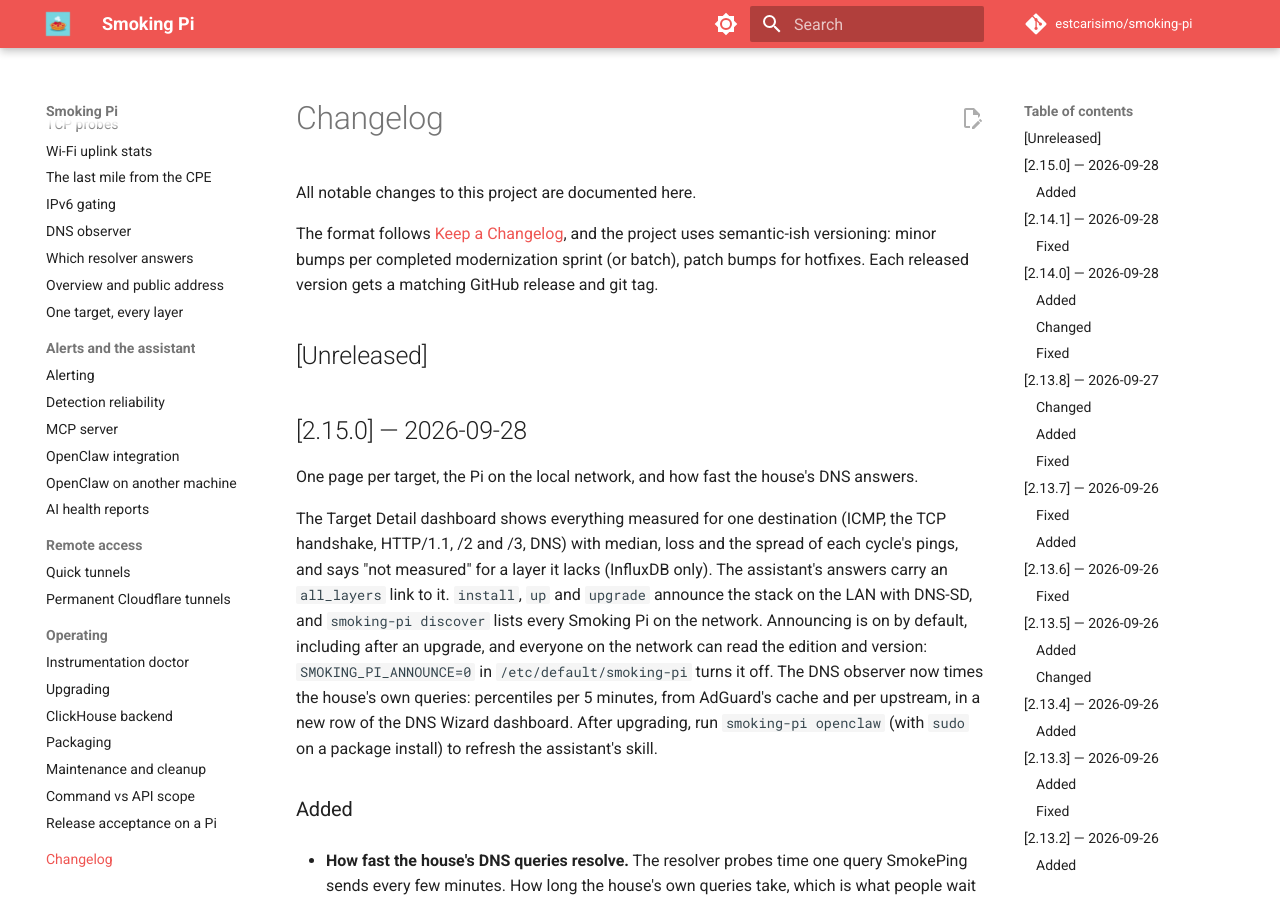
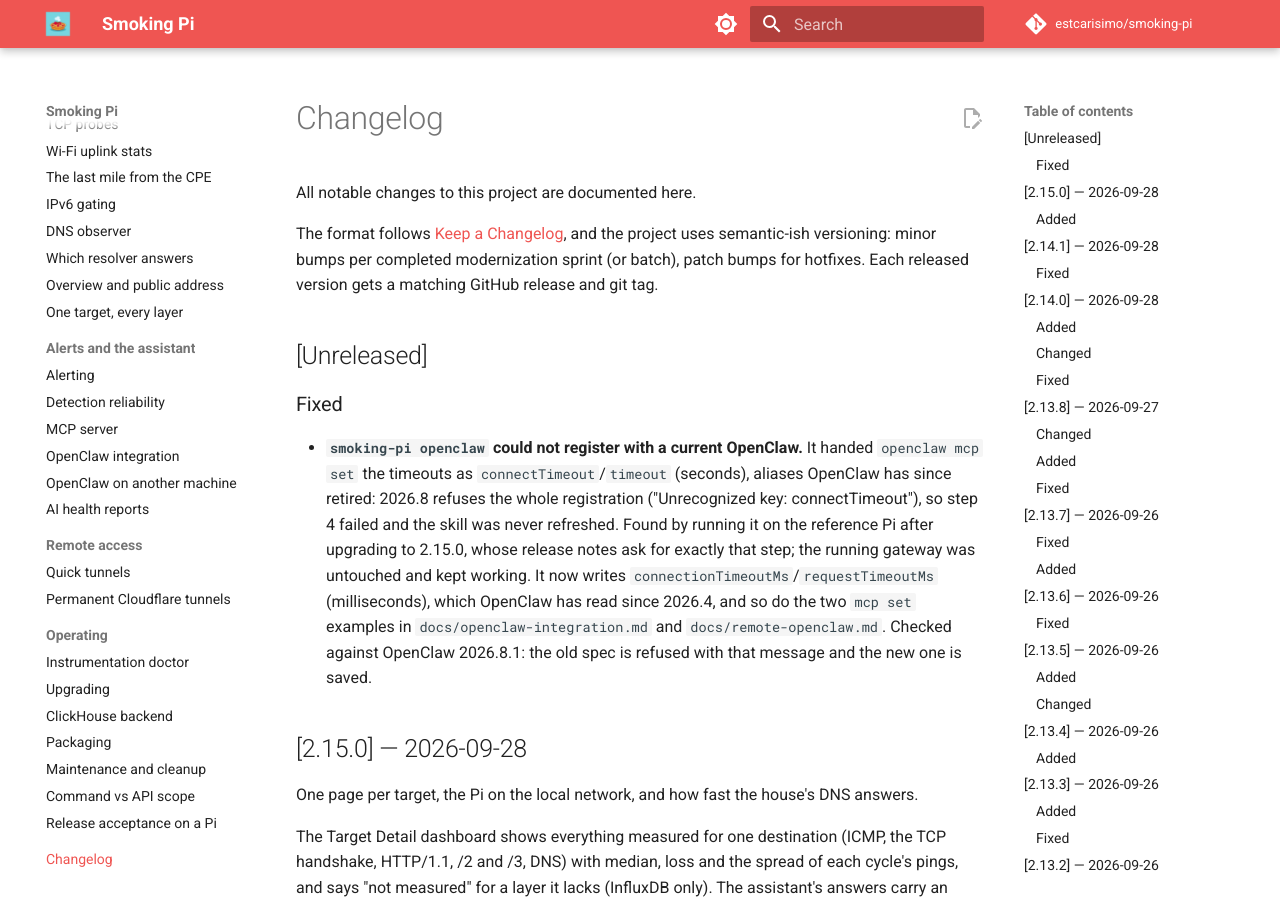
Before and after one commit to estcarisimo/smoking-pi, an MkDocs documentation site: the page built from docs/changelog.md, in a window 1280 px wide and 900 px high. Built offline with MkDocs 1.6.1 and Material for MkDocs 9.7.7, drawn with Linux system fonts in a browser that asks for light colours; comment, search, counter and statistics services are not loaded.

Commit message:
fix(cli): smoking-pi openclaw registers with OpenClaw 2026.8 again (#185)
OpenClaw retired the connectTimeout/timeout aliases for MCP servers and
2026.8 rejects the whole `mcp set` over them. Write connectionTimeoutMs /
requestTimeoutMs (read since 2026.4), in the CLI and in the two documented
`mcp set` examples.

Co-authored-by: Claude Opus 5.5 <noreply@anthropic.com>

```diff
--- a/CHANGELOG.md
+++ b/CHANGELOG.md
@@ -8,6 +8,21 @@ modernization sprint (or batch), patch bumps for hotfixes. Each released
 version gets a matching GitHub release and git tag.
 
 ## [Unreleased]
+
+### Fixed
+
+- **`smoking-pi openclaw` could not register with a current OpenClaw.** It
+  handed `openclaw mcp set` the timeouts as `connectTimeout`/`timeout`
+  (seconds), aliases OpenClaw has since retired: 2026.8 refuses the whole
+  registration ("Unrecognized key: connectTimeout"), so step 4 failed and
+  the skill was never refreshed. Found by running it on the reference Pi
+  after upgrading to 2.15.0, whose release notes ask for exactly that
+  step; the running gateway was untouched and kept working. It now writes
+  `connectionTimeoutMs`/`requestTimeoutMs` (milliseconds), which OpenClaw
+  has read since 2026.4, and so do the two `mcp set` examples in
+  `docs/openclaw-integration.md` and `docs/remote-openclaw.md`. Checked
+  against OpenClaw 2026.8.1: the old spec is refused with that message and
+  the new one is saved.
 
 ## [2.15.0] — 2026-09-28
 
```
Also changed, not shown: docs/openclaw-integration.md (+2 -2 lines), docs/remote-openclaw.md (+2 -2 lines), 2 other files.
